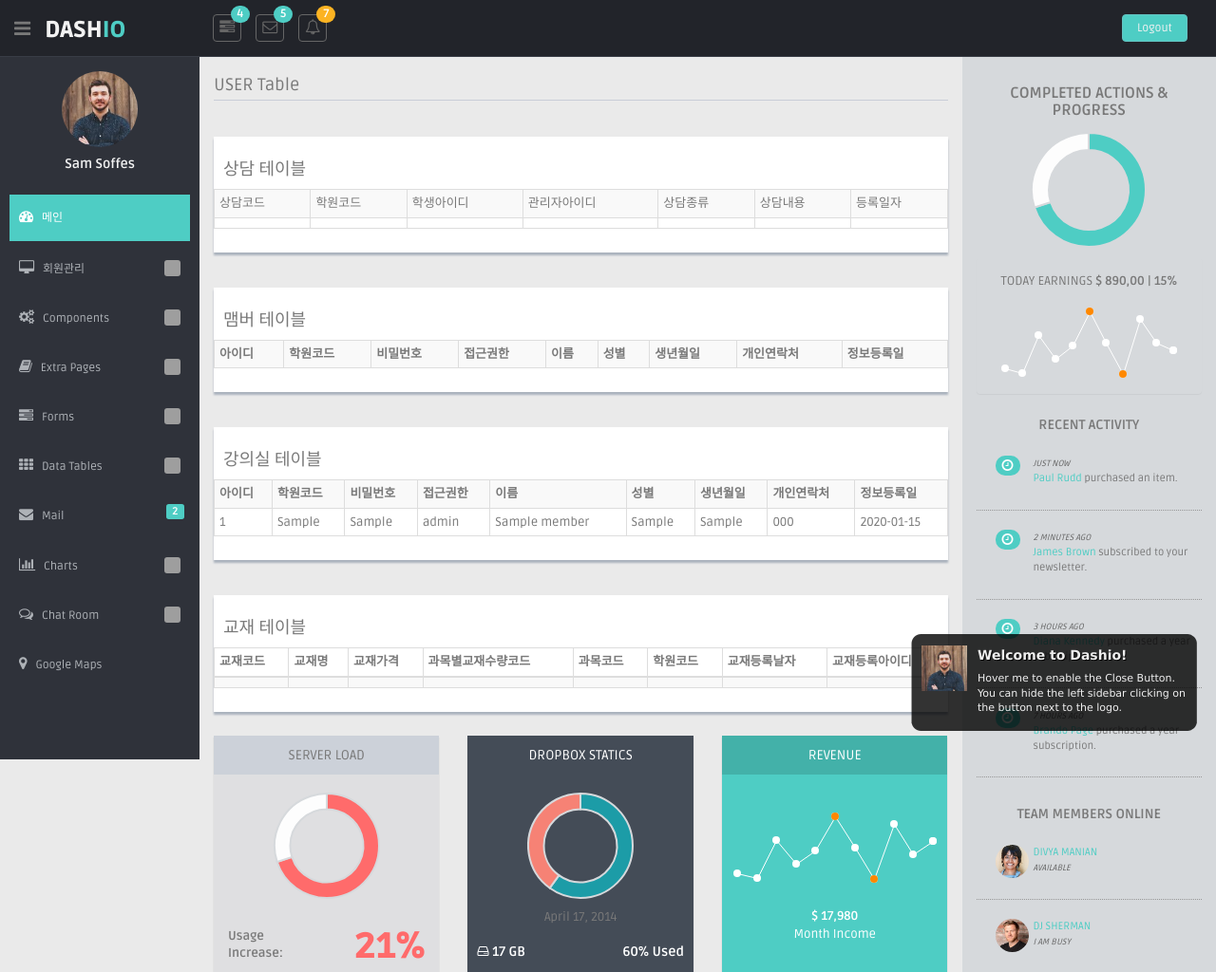
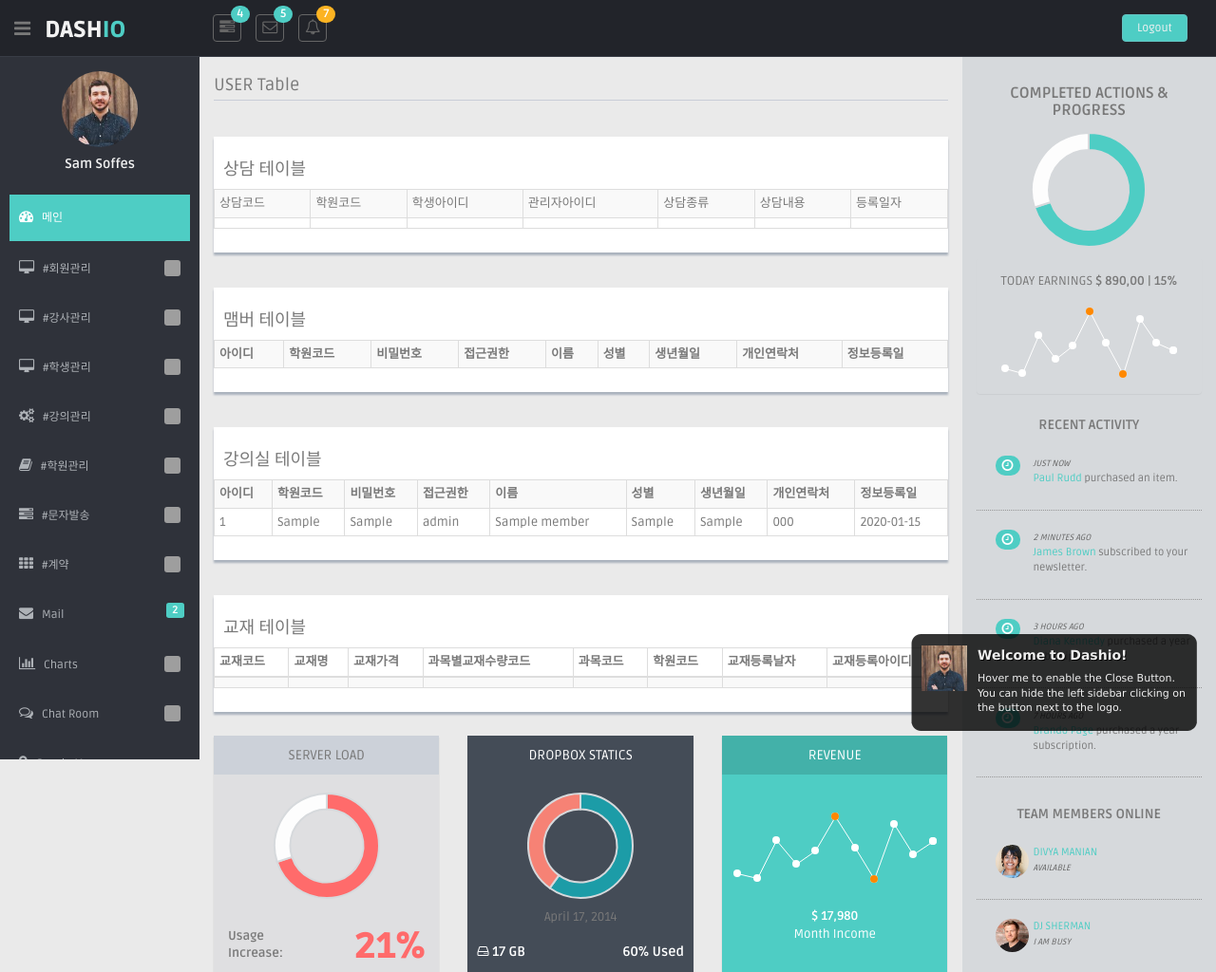
Before and after one commit to PeaceNChicken/eduManger, a Spring app: page /index in a window 1280 px wide. Shown: the top 1024 px of the page at 95% size. Run offline with Thymeleaf, Linux system fonts and the light colour scheme; the template is opened without the code that fills it: most values are stand-ins (such as "Sample title", 1, 10 or a date in 2020); data that the repository does not hold is empty; grey boxes are pictures that could not be loaded.

Commit message:
왼쪽메뉴 수정

```diff
--- a/eduManger/src/main/resources/templates/fragments/leftmenu.html
+++ b/eduManger/src/main/resources/templates/fragments/leftmenu.html
@@ -9,7 +9,7 @@
       <div id="sidebar" class="nav-collapse ">
         <!-- sidebar menu start-->
         <ul class="sidebar-menu" id="nav-accordion">
-          <p class="centered"><a href="profile.html"><img src="img/ui-sam.jpg" class="img-circle" width="80"></a></p>
+          <p class="centered"><a href="#profile.html"><img src="img/ui-sam.jpg" class="img-circle" width="80"></a></p>
           <h5 class="centered">Sam Soffes</h5>
           <li class="mt">
             <a class="active" href="/">
@@ -20,66 +20,83 @@
           <li class="sub-menu">
             <a href="javascript:;">
               <i class="fa fa-desktop"></i>
-              <span>회원관리</span>
+              <span>#회원관리</span>
               </a>
             <ul class="sub">
-              <li><a href="/addUser">회원등록</a></li>
-              <li><a href="/userList">회원목록</a></li>
+              <li><a href="#">#회원등록4</a></li>
+              <li><a href="#">#회원목록4</a></li>
+            </ul>
+          </li>
+          <li class="sub-menu">
+            <a href="javascript:;">
+              <i class="fa fa-desktop"></i>
+              <span>#강사관리</span>
+              </a>
+            <ul class="sub">
+              <li><a href="#">#강사담당수업</a></li>
+              <li><a href="#">#강사근태</a></li>
+            </ul>
+          </li>
+          <li class="sub-menu">
+            <a href="javascript:;">
+              <i class="fa fa-desktop"></i>
+              <span>#학생관리</span>
+              </a>
+            <ul class="sub">
+              <li><a href="#">#학생개인수강목록4</a></li>
+              <li><a href="#">#학생출결현황4</a></li>
             </ul>
           </li>
           <li class="sub-menu">
             <a href="javascript:;">
               <i class="fa fa-cogs"></i>
-              <span>Components</span>
+              <span>#강의관리</span>
               </a>
             <ul class="sub">
-              <li><a href="grids.html">Grids</a></li>
-              <li><a href="calendar.html">Calendar</a></li>
-              <li><a href="gallery.html">Gallery</a></li>
-              <li><a href="todo_list.html">Todo List</a></li>
-              <li><a href="dropzone.html">Dropzone File Upload</a></li>
-              <li><a href="inline_editor.html">Inline Editor</a></li>
-              <li><a href="file_upload.html">Multiple File Upload</a></li>
+              <li><a href="#">#과목</a></li>
+              <li><a href="#">#강의목록</a></li>
+              <li><a href="#">#강의실목록</a></li>
+              <li><a href="#">#시간표</a></li>
+              <li><a href="#">Dropzone File Upload</a></li>
+              <li><a href="#">Inline Editor</a></li>
+              <li><a href="#">Multiple File Upload</a></li>
             </ul>
           </li>
           <li class="sub-menu">
             <a href="javascript:;">
               <i class="fa fa-book"></i>
-              <span>Extra Pages</span>
+              <span>#학원관리</span>
               </a>
             <ul class="sub">
-              <li><a href="blank.html">Blank Page</a></li>
-              <li><a href="login.html">Login</a></li>
-              <li><a href="lock_screen.html">Lock Screen</a></li>
-              <li><a href="profile.html">Profile</a></li>
-              <li><a href="invoice.html">Invoice</a></li>
-              <li><a href="pricing_table.html">Pricing Table</a></li>
-              <li><a href="faq.html">FAQ</a></li>
-              <li><a href="404.html">404 Error</a></li>
-              <li><a href="500.html">500 Error</a></li>
+              <li><a href="#">#게시판관리</a></li>
+              <li><a href="#">#차량관리</a></li>
+              <li><a href="#">#수납</a></li>
+              <li><a href="#">#직원급여관리</a></li>
+              <li><a href="#">#학원정보관리</a></li>
+              <li><a href="#">#상담관리</a></li>
             </ul>
           </li>
           <li class="sub-menu">
             <a href="javascript:;">
               <i class="fa fa-tasks"></i>
-              <span>Forms</span>
+              <span>#문자발송</span>
               </a>
             <ul class="sub">
-              <li><a href="form_component.html">Form Components</a></li>
-              <li><a href="advanced_form_components.html">Advanced Components</a></li>
-              <li><a href="form_validation.html">Form Validation</a></li>
-              <li><a href="contactform.html">Contact Form</a></li>
+              <li><a href="#">Form Components</a></li>
+              <li><a href="#">Advanced Components</a></li>
+              <li><a href="#">Form Validation</a></li>
+              <li><a href="#">Contact Form</a></li>
             </ul>
           </li>
           <li class="sub-menu">
             <a href="javascript:;">
               <i class="fa fa-th"></i>
-              <span>Data Tables</span>
+              <span>#계약</span>
               </a>
             <ul class="sub">
-              <li><a href="basic_table.html">Basic Table</a></li>
-              <li><a href="responsive_table.html">Responsive Table</a></li>
-              <li><a href="advanced_table.html">Advanced Table</a></li>
+              <li><a href="#">Basic Table</a></li>
+              <li><a href="#">Responsive Table</a></li>
+              <li><a href="#">Advanced Table</a></li>
             </ul>
           </li>
           <li>
```
